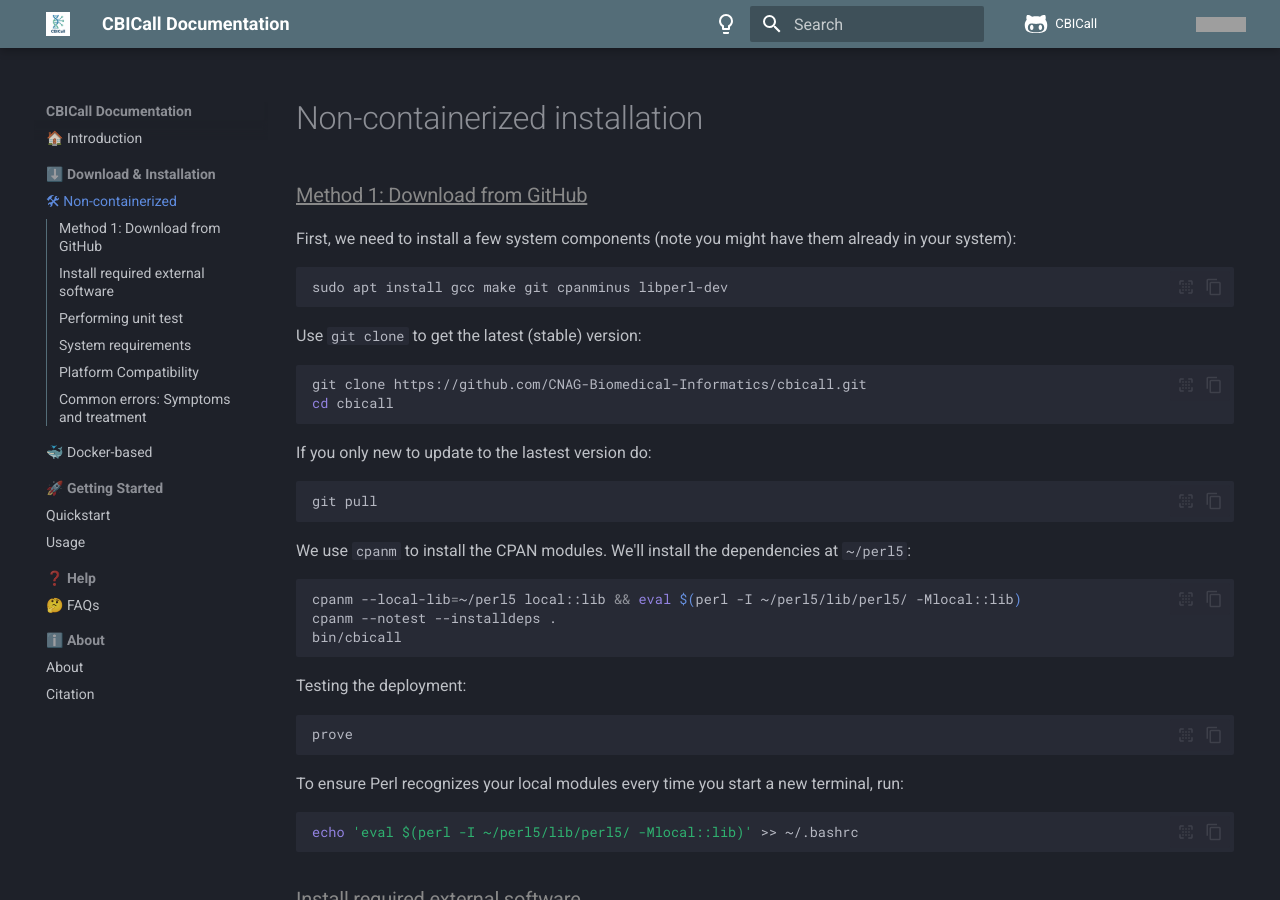
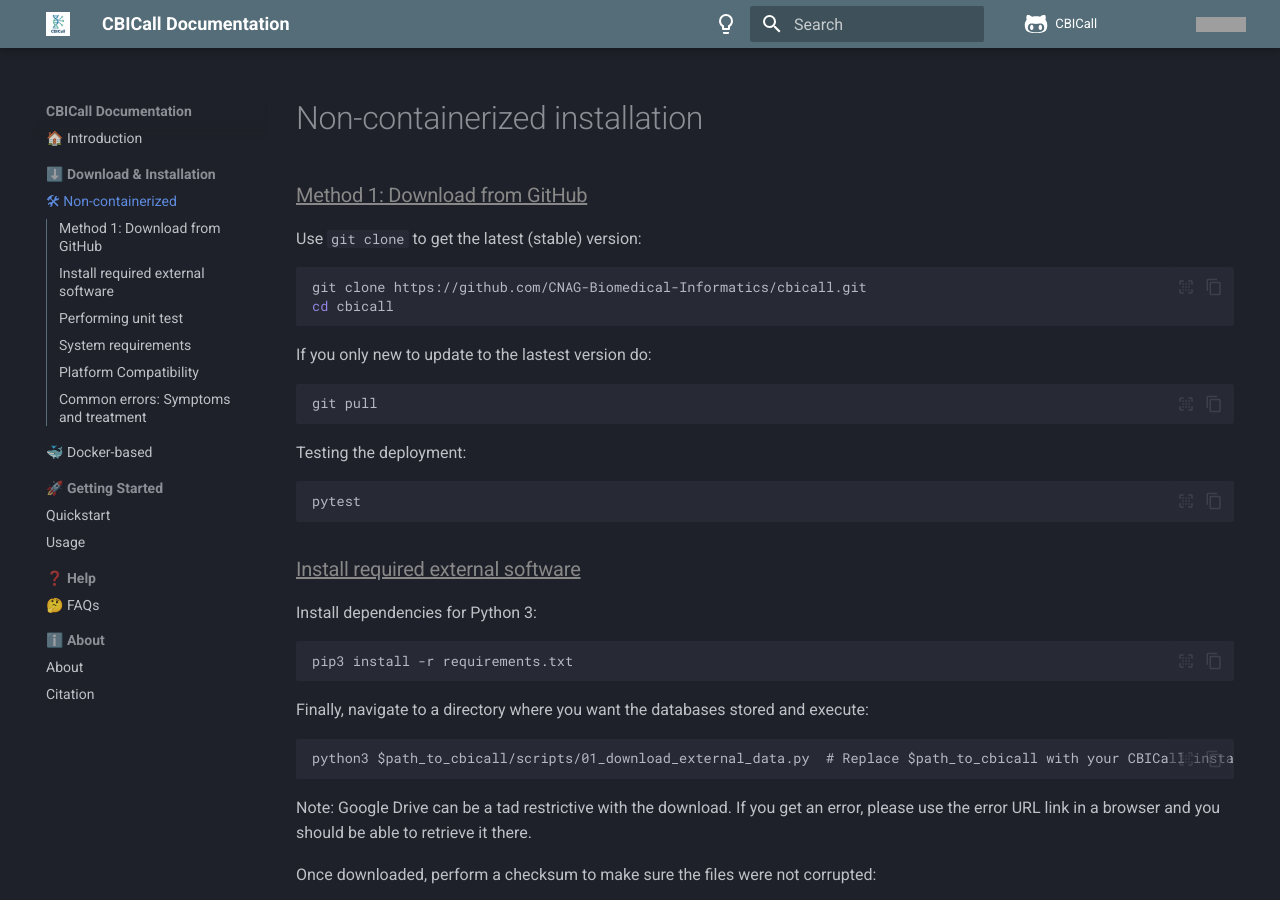
Before and after one commit to CNAG-Biomedical-Informatics/cbicall, an MkDocs documentation site: the page built from docs/download-and-installation/non-containerized.md, in a window 1280 px wide and 900 px high. Built offline with MkDocs 1.6.1 and Material for MkDocs 9.7.7, drawn with Linux system fonts in a browser that asks for light colours; nearby versions of some CDN libraries; library files that are not in the unit come from our copies; comment, search, counter and statistics services are not loaded; some of the changed text lies outside the part shown; grey boxes are pictures that could not be loaded.

Commit message:
Source commit

````diff
--- a/README.md
+++ b/README.md
@@ -35,6 +35,7 @@
 - [Citation](#citation)
   - [Author](#author)
 - [License](#copyright-and-license)
+
 
 # NAME
 
@@ -141,7 +142,7 @@ Below is a detailed description of key parameters:
     $ bin/cbicall -p param_file.yaml -t 8
     $ bin/cbicall -p param_file.yaml -t 4 -verbose
     $ bin/cbicall -p param_file.yaml -t 16 > log 2>&1
-    $ $path_to_cbicall/bin/cbicall -p param_file.yaml -t 8 -debug 5
+    $ /bin/cbicall -p param_file.yaml -t 8 -debug 5
 
 Note: For Trio analyses, unique (de novo) variant rates for probands typically should be ~1%, and ~10% for parents. Significant deviations may indicate issues.
 
@@ -207,11 +208,11 @@ Recommended specifications:
     * >= 8 GB RAM.
     * >= 4 CPU cores (Intel i7 or Xeon preferred).
     * >= 250 GB HDD space.
-    * Perl >= 5.36 and required CPAN modules (install via C<cpanm --notest --installdeps .>).
+    * Python 3
     * Java 8 (install via C<sudo apt install openjdk-8-jdk>).
     * Snakemake (install via C<pip3 install -r requirements.txt>).
 
-Perl scripts in CBICall use minimal RAM (~2% of a 16 GB system). Genome mapping with BWA benefits from higher memory but lacks built-in RAM limits. Its usage depends on thread count and reference size. To constrain BWA's memory, external tools like shell `ulimit` are required. In contrast, GATK and Picard default to 8 GB RAM, adjustable via the configuration file.
+Python's scripts in CBICall use minimal RAM (~2% of a 16 GB system). Genome mapping with BWA benefits from higher memory but lacks built-in RAM limits. Its usage depends on thread count and reference size. To constrain BWA's memory, external tools like shell `ulimit` are required. In contrast, GATK and Picard default to 8 GB RAM, adjustable via the configuration file.
 
 Parallel execution is supported but does not scale linearly. Optimal performance is achieved using ~ 4 threads per task. For example, with 12 cores, running 3 tasks in parallel with 4 cores each is typically more efficient than one task with all 12 cores. See example in figure below:
 
--- a/non-containerized/README.md
+++ b/non-containerized/README.md
@@ -1,12 +1,6 @@
 # Non-containerized installation
 
 ### Method 1: Download from GitHub
-
-First, we need to install a few system components (note you might have them already in your system):
-
-```bash
-sudo apt install gcc make git cpanminus libperl-dev
-```
 
 Use `git clone` to get the latest (stable) version:
 
@@ -21,23 +15,10 @@ If you only new to update to the lastest version do:
 git pull
 ```
 
-We use `cpanm` to install the CPAN modules. We'll install the dependencies at `~/perl5`:
-
-```bash
-cpanm --local-lib=~/perl5 local::lib && eval $(perl -I ~/perl5/lib/perl5/ -Mlocal::lib)
-cpanm --notest --installdeps .
-bin/cbicall
-```
 Testing the deployment:
 
 ```bash
-prove
-```
-
-To ensure Perl recognizes your local modules every time you start a new terminal, run:
-
-```bash
-echo 'eval $(perl -I ~/perl5/lib/perl5/ -Mlocal::lib)' >> ~/.bashrc
+pytest
 ```
 
 ### Install required external software
@@ -103,18 +84,18 @@ cd examples/input
 
 - OS/ARCH supported: **linux/amd64** and **linux/arm64**.
 - Ideally a Debian-based distribution (Ubuntu or Mint), but any other (e.g., CentOS, OpenSUSE) should do as well (untested).
-- Perl 5 (>= 5.36 core; installed by default in many Linux distributions). Check the version with `perl -v`
+- Python 3
 - Java 8
 - 16GB of RAM
 - \>= 1 core (ideally i7 or Xeon).
 - At least 100GB HDD.
 
 ## Platform Compatibility
-This distribution is written in pure Perl and is intended to run on any platform supported by Perl 5. It has been tested on Debian Linux and macOS. Please report any issues.
+This distribution is written in Python 3 and is intended to run on any platform supported by Python 3. It has been tested on Debian Linux and macOS. Please report any issues.
 
 ## Common errors: Symptoms and treatment
 
-* Perl errors:
+* Python errors:
     - Foo
 
       Solution:
````
Also changed, not shown: other parts of README.md (+1 -1 lines), 1 other file.
